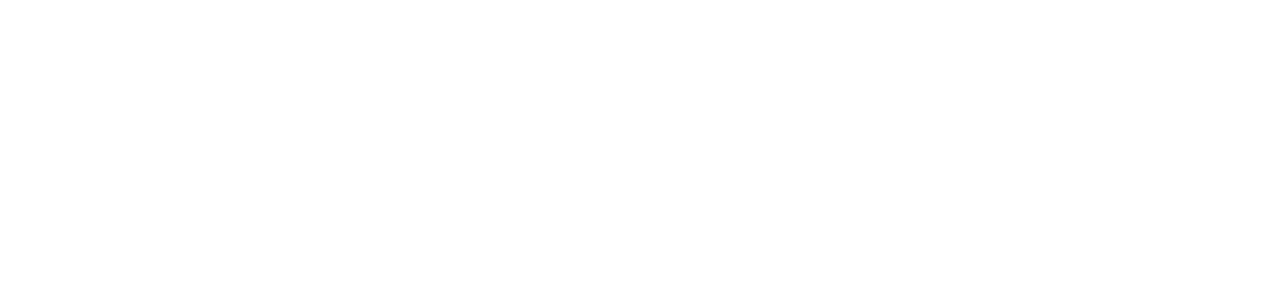
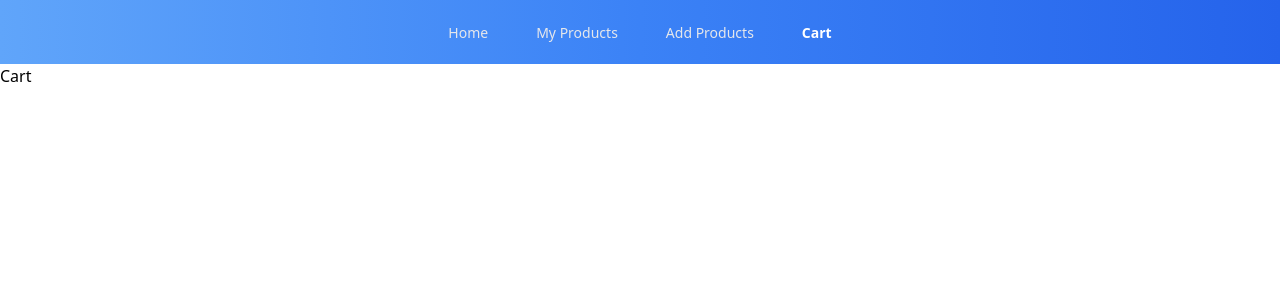
Before and after one commit to LITHISHWRAN/Ecommerce-Follow-Along, a React (Create React App) app in the folder frontend/: page /cart in a window 1280 px wide. Before the commit this address had no page. Shown: the top 300 px of the page. Built offline with nearby package versions, Linux system fonts and the light colour scheme.

Commit message:
milestone 15 Completed

```diff
--- a/frontend/src/App.js
+++ b/frontend/src/App.js
@@ -1,6 +1,6 @@
 import React from 'react'
 import { BrowserRouter,Routes,Route } from "react-router-dom"
-import { LoginPage,SignupPage,Home,CreateProduct, MyProducts } from "./Routes/routes.js"
+import { LoginPage,SignupPage,Home,CreateProduct, MyProducts, Cart } from "./Routes/routes.js"
 import "./App.css";
 
 
@@ -15,6 +15,7 @@
         <Route path='/createproduct' element={<CreateProduct />}/>
         <Route path='/myProducts' element={<MyProducts />}/>
         <Route path='/create-product/:id' element={<CreateProduct />}/>
+        <Route path='/cart' element={<Cart />}/>
       </Routes>
       </BrowserRouter>
 
--- a/frontend/src/Routes/routes.js
+++ b/frontend/src/Routes/routes.js
@@ -3,6 +3,7 @@
 import Home from "../pages/Home";
 import CreateProduct from "../pages/createProduct";
 import MyProducts from "../pages/myproducts";
+import Cart from "../pages/cart";
 export {
-    LoginPage,SignupPage,Home,CreateProduct,MyProducts,
+    LoginPage,SignupPage,Home,CreateProduct,MyProducts,Cart
 }
--- /dev/null
+++ b/frontend/src/components/nav.jsx
@@ -0,0 +1,180 @@
+import React, { useState } from 'react';
+import { NavLink } from 'react-router-dom';
+
+const NavBar = () => {
+    const [isOpen, setIsOpen] = useState(false);
+
+    const toggleMenu = () => {
+        setIsOpen(!isOpen);
+    };
+
+    return (
+        <nav className="bg-gradient-to-r from-blue-400 via-blue-500 to-blue-600">
+            <div className="max-w-7xl mx-auto px-4 sm:px-6 lg:px-8">
+                <div className="flex justify-between h-16">
+                    {/* Hamburger Menu Button (visible on mobile) */}
+                    <div className="flex items-center md:hidden">
+                        <button
+                            onClick={toggleMenu}
+                            type="button"
+                            className="text-gray-200 hover:text-white focus:outline-none focus:text-white"
+                            aria-controls="mobile-menu"
+                            aria-expanded={isOpen}
+                        >
+                            <span className="sr-only">Open main menu</span>
+                            {!isOpen ? (
+                                <svg
+                                    className="h-6 w-6"
+                                    xmlns="http://www.w3.org/2000/svg"
+                                    fill="none"
+                                    viewBox="0 0 24 24"
+                                    stroke="currentColor"
+                                >
+                                    <path
+                                        strokeLinecap="round"
+                                        strokeLinejoin="round"
+                                        strokeWidth="2"
+                                        d="M4 6h16M4 12h16M4 18h16"
+                                    />
+                                </svg>
+                            ) : (
+                                // Close Icon
+                                <svg
+                                    className="h-6 w-6"
+                                    xmlns="http://www.w3.org/2000/svg"
+                                    fill="none"
+                                    viewBox="0 0 24 24"
+                                    stroke="currentColor"
+                                >
+                                    <path
+                                        strokeLinecap="round"
+                                        strokeLinejoin="round"
+                                        strokeWidth="2"
+                                        d="M6 18L18 6M6 6l12 12"
+                                    />
+                                </svg>
+                            )}
+                        </button>
+                    </div>
+
+                    <div className="hidden md:flex md:items-center md:justify-center w-full">
+                        <ul className="flex space-x-6">
+                            <li>
+                                <NavLink
+                                    to="/"
+                                    end
+                                    className={({ isActive }) =>
+                                        isActive
+                                            ? "text-white font-semibold px-3 py-2 rounded-md text-sm transition-colors duration-200"
+                                            : "text-gray-200 hover:text-white px-3 py-2 rounded-md text-sm transition-colors duration-200"
+                                    }
+                                >
+                                    Home
+                                </NavLink>
+                            </li>
+                            <li>
+                                <NavLink
+                                    to="/myproducts"
+                                    className={({ isActive }) =>
+                                        isActive
+                                            ? "text-white font-semibold px-3 py-2 rounded-md text-sm transition-colors duration-200"
+                                            : "text-gray-200 hover:text-white px-3 py-2 rounded-md text-sm transition-colors duration-200"
+                                    }
+                                >
+                                    My Products
+                                </NavLink>
+                            </li>
+                            <li>
+                                <NavLink
+                                    to="/createproduct"
+                                    className={({ isActive }) =>
+                                        isActive
+                                            ? "text-white font-semibold px-3 py-2 rounded-md text-sm transition-colors duration-200"
+                                            : "text-gray-200 hover:text-white px-3 py-2 rounded-md text-sm transition-colors duration-200"
+                                    }
+                                >
+                                    Add Products
+                                </NavLink>
+                            </li>
+                            <li>
+                                <NavLink
+                                    to="/cart"
+                                    className={({ isActive }) =>
+                                        isActive
+                                            ? "text-white font-semibold px-3 py-2 rounded-md text-sm transition-colors duration-200"
+                                            : "text-gray-200 hover:text-white px-3 py-2 rounded-md text-sm transition-colors duration-200"
+                                    }
+                                >
+                                    Cart
+                                </NavLink>
+                            </li>
+                        </ul>
+                    </div>
+                </div>
+            </div>
+
+            {/* Mobile Menu */}
+            {isOpen && (
+                <div className="md:hidden" id="mobile-menu">
+                    <ul className="px-2 pt-2 pb-3 space-y-1 sm:px-3">
+                        <li>
+                            <NavLink
+                                to="/"
+                                end
+                                className={({ isActive }) =>
+                                    isActive
+                                        ? "block text-white font-semibold px-3 py-2 rounded-md text-base transition-colors duration-200"
+                                        : "block text-gray-200 hover:text-white px-3 py-2 rounded-md text-base transition-colors duration-200"
+                                }
+                                onClick={() => setIsOpen(false)} // Close menu on link click
+                            >
+                                Home
+                            </NavLink>
+                        </li>
+                        <li>
+                            <NavLink
+                                to="/myproducts"
+                                className={({ isActive }) =>
+                                    isActive
+                                        ? "block text-white font-semibold px-3 py-2 rounded-md text-base transition-colors duration-200"
+                                        : "block text-gray-200 hover:text-white px-3 py-2 rounded-md text-base transition-colors duration-200"
+                                }
+                                onClick={() => setIsOpen(false)}
+                            >
+                                My Products
+                            </NavLink>
+                        </li>
+                        <li>
+                            <NavLink
+                                to="/createproduct"
+                                className={({ isActive }) =>
+                                    isActive
+                                        ? "block text-white font-semibold px-3 py-2 rounded-md text-base transition-colors duration-200"
+                                        : "block text-gray-200 hover:text-white px-3 py-2 rounded-md text-base transition-colors duration-200"
+                                }
+                                onClick={() => setIsOpen(false)}
+                            >
+                                Add Products
+                            </NavLink>
+                        </li>
+                        <li>
+                            <NavLink
+                                to="/cart"
+                                className={({ isActive }) =>
+                                    isActive
+                                        ? "block text-white font-semibold px-3 py-2 rounded-md text-base transition-colors duration-200"
+                                        : "block text-gray-200 hover:text-white px-3 py-2 rounded-md text-base transition-colors duration-200"
+                                }
+                                onClick={() => setIsOpen(false)}
+                            >
+                                Cart
+                            </NavLink>
+                        </li>
+                    </ul>
+                </div>
+            )}
+        </nav>
+    );
+};
+
+export default NavBar;
--- a/frontend/src/pages/Home.jsx
+++ b/frontend/src/pages/Home.jsx
@@ -82,6 +82,7 @@
 
 import React, { useEffect, useState } from "react";
 import Product from "../components/Product";
+import Nav from "../components/nav";
 export default function Home() {
   const [products, setProducts] = useState([]);
   const [loading, setLoading] = useState(true); // For loading state
@@ -115,6 +116,8 @@
   }
 
   return (
+  <>
+  <Nav />
     <div className="w-full min-h-screen bg-neutral-800">
       <h1 className="text-3xl text-center text-white py-6">Product Gallery</h1>
       <div className="grid grid-cols-1 sm:grid-cols-2 md:grid-cols-3 lg:grid-cols-5 gap-4 p-4">
@@ -123,5 +126,6 @@
         ))}
       </div>
     </div>
+    </>
   );
 }
--- /dev/null
+++ b/frontend/src/pages/cart.jsx
@@ -0,0 +1,15 @@
+import React from 'react'
+import Nav from '../components/nav'
+
+const cart = () => {
+  return (
+    <div>
+      <Nav />
+      <div>
+        <h1>Cart</h1>
+      </div>
+    </div>
+  )
+}
+
+export default cart
--- a/frontend/src/pages/createProduct.jsx
+++ b/frontend/src/pages/createProduct.jsx
@@ -275,6 +275,7 @@
 import { AiOutlinePlusCircle, AiOutlineCloseCircle } from "react-icons/ai";
 import axios from "axios";
 import { useParams, useNavigate } from "react-router-dom";
+import Nav from "../components/nav";
 
 const CreateProduct = () => {
     const { id } = useParams();
@@ -407,6 +408,8 @@
     };
 
     return (
+        <>
+        <Nav />
         <div className="w-[90%] max-w-[500px] bg-white shadow h-auto rounded-[4px] p-4 mx-auto">
             <h5 className="text-[24px] font-semibold text-center">
                 {isEdit ? "Edit Product" : "Create Product"}
@@ -547,6 +550,7 @@
                 </button>
             </form>
         </div>
+        </>
     );
 };
 
--- a/frontend/src/pages/myProducts.jsx
+++ b/frontend/src/pages/myProducts.jsx
@@ -63,7 +63,7 @@
 
 import React, { useEffect, useState } from "react";
 import MyProduct from "../components/myproducts.jsx";
-
+import Nav from "../components/nav.jsx";
 
 export default function MyProducts() {
     const [products, setProducts] = useState([]);
@@ -103,6 +103,8 @@
 
 
     return (
+        <>
+        <Nav />
         <div className="w-full min-h-screen bg-neutral-800">
             <h1 className="text-3xl text-center text-white py-6">My products</h1>
             <div className="grid grid-cols-1 sm:grid-cols-2 md:grid-cols-3 lg:grid-cols-5 gap-4 p-4">
@@ -111,5 +113,6 @@
                 ))}
             </div>
         </div>
+        </>
     );
 }
```
Also changed, not shown: 1 other file (tests, documents, lock files or other folders).
